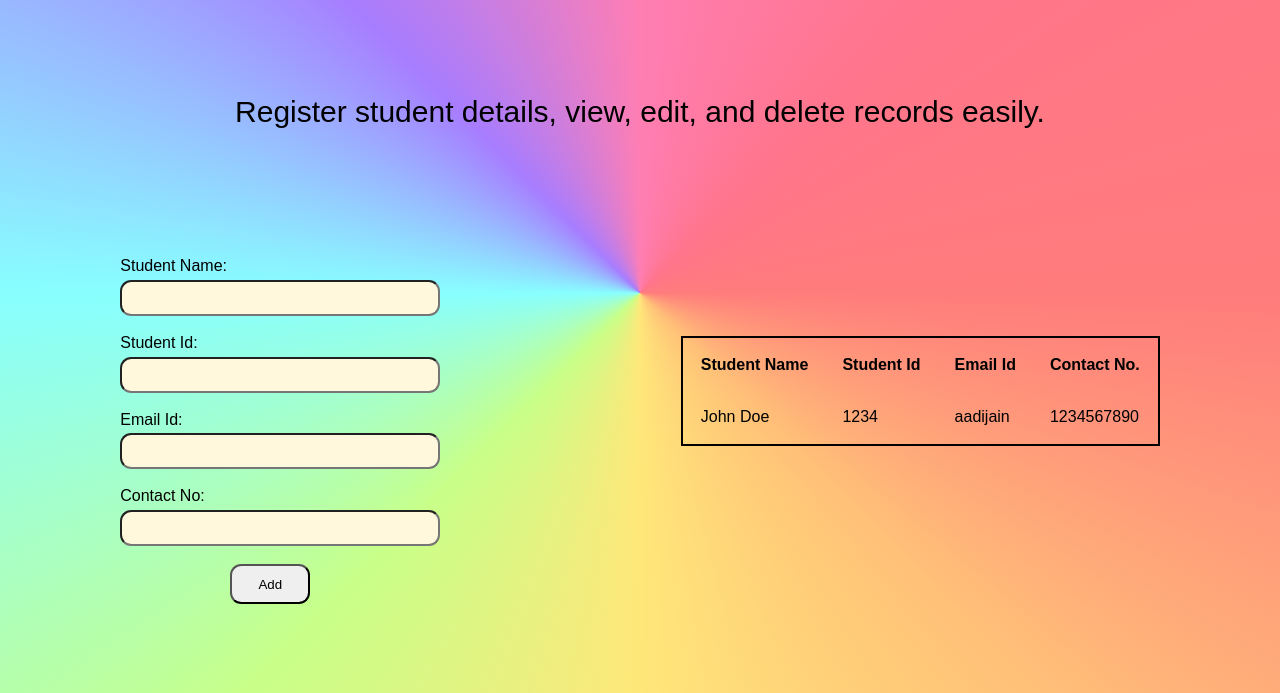
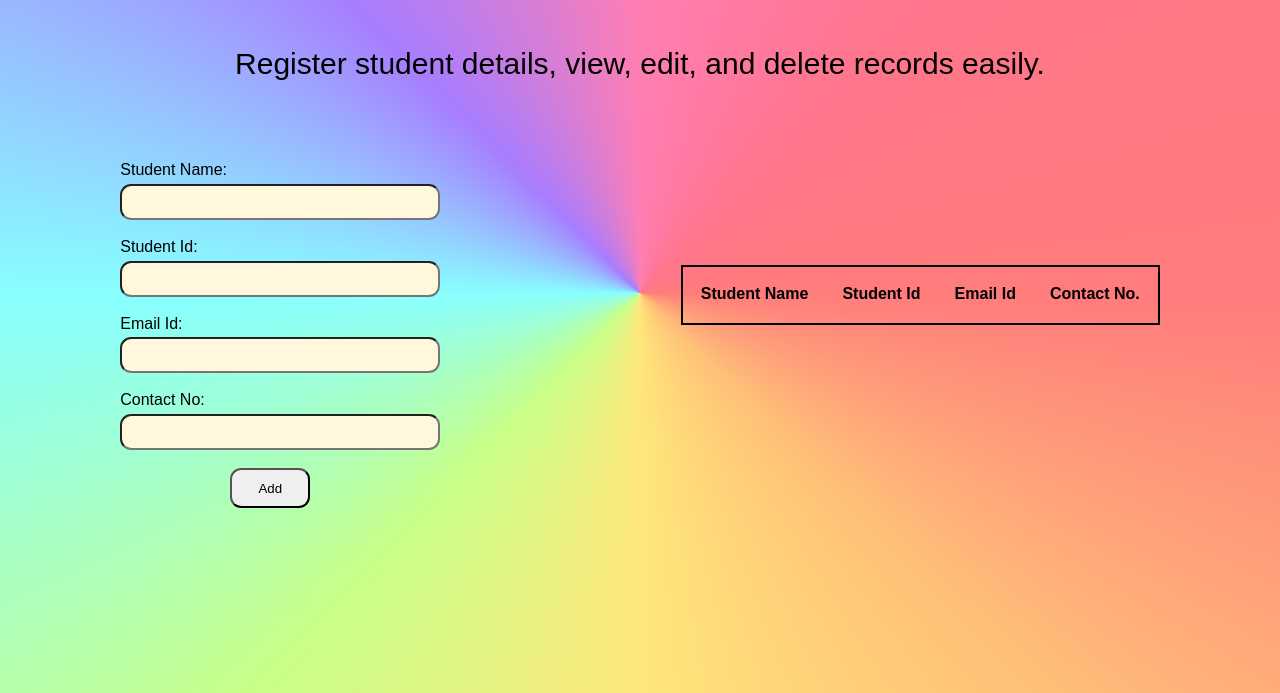
Before and after one commit to JainAadeesh/Student-Registration-System, a plain HTML site: page index.html in a window 1280 px wide. Shown: the part 107-800 px from the top of the page. Drawn offline with Linux system fonts and the light colour scheme.

Commit message:
code change

```diff
--- a/index.html
+++ b/index.html
@@ -36,10 +36,7 @@
                 </thead>
                 <tbody>
                     <tr>
-                        <td>John Doe</td>
-                        <td>1234</td>
-                        <td>aadijain</td>
-                        <td>1234567890</td>
+
                     </tr>
                 </tbody>
              </table>
--- a/style.css
+++ b/style.css
@@ -28,7 +28,6 @@ body{
 
 .subheading{
     text-align: center;
-    padding: 3rem;
     font-size: 30px;
 }
 
```
